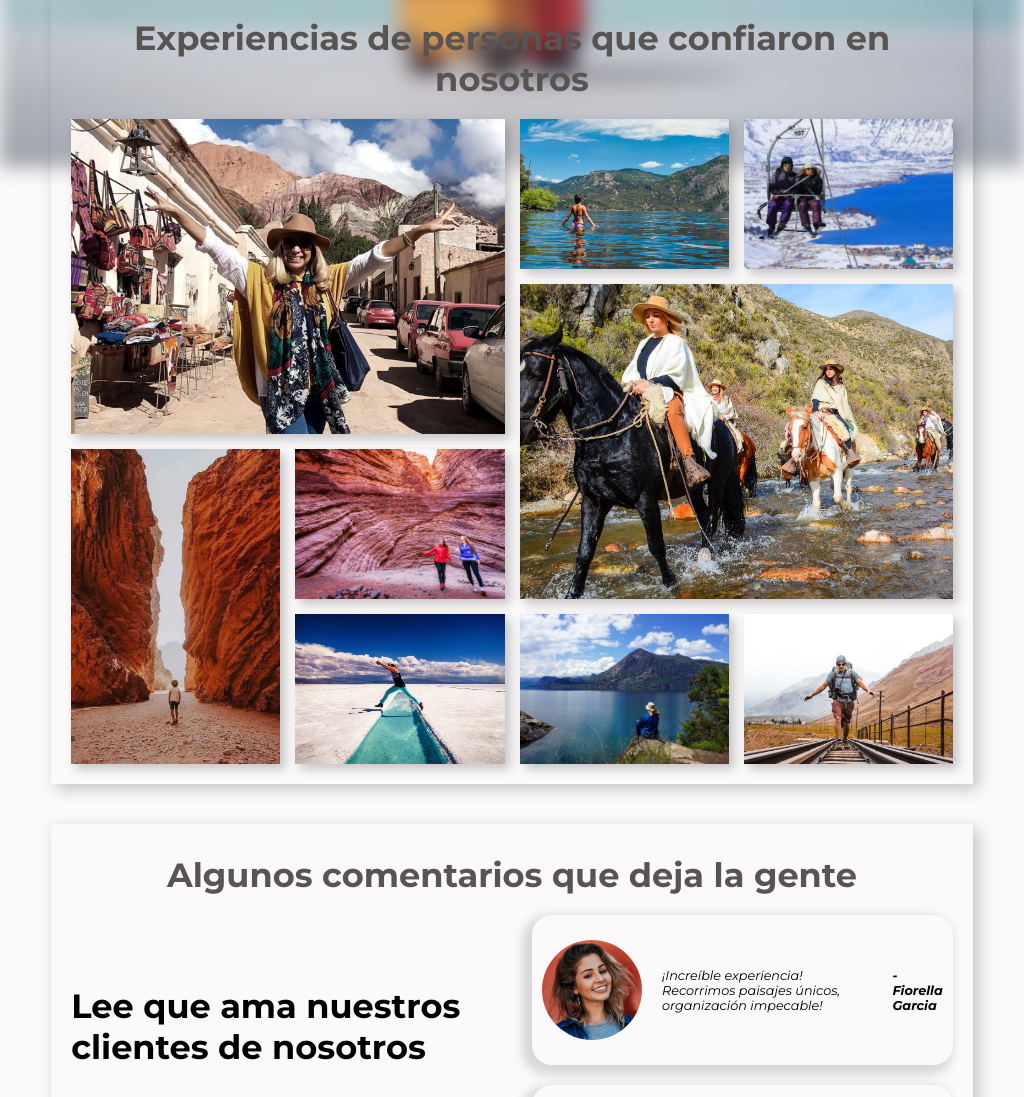
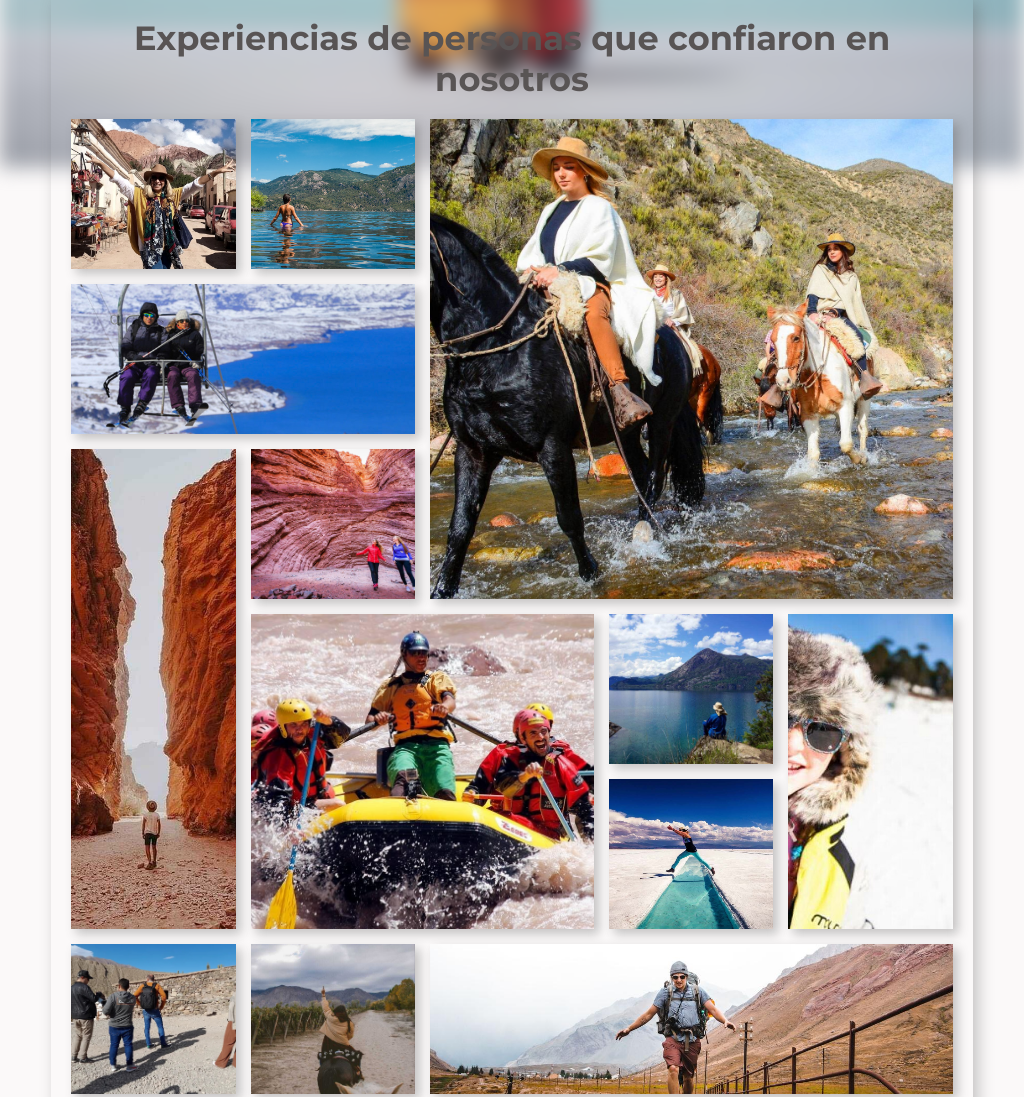
Before and after one commit to JoaquinRivas10/Proyecto-VIAJARG---Joaquin-Rivas, a plain HTML site: page index.html in a window 1024 px wide. Shown: the part 633-1730 px from the top of the page. Drawn offline with Linux system fonts and the light colour scheme; a web font is replaced by a local one.

Commit message:
PreEntrega2 Version2
Acomode la galeria de fotos del INDEX

```diff
--- a/css/style.css
+++ b/css/style.css
@@ -188,7 +188,7 @@ li:hover {
 
 .experienciasContenedor {
     display: grid;
-    grid-template-columns: repeat(5 , 1fr);
+    grid-template-columns: repeat(6 , 1fr);
     grid-auto-rows: 150px;
     gap: 15px;
 }
@@ -209,18 +209,23 @@ li:hover {
     grid-column: span 2;
 }
 
-.tarjetaExperiencias:nth-child(4) {
+.tarjetaExperiencias:nth-child(6) {
     grid-column: span 3;
     grid-row: span 3;
 }
 
-.tarjetaExperiencias:nth-child(5) {
+.tarjetaExperiencias:nth-child(7) {
     grid-row: span 3;
 }
 
 .tarjetaExperiencias:nth-child(9) {
+    grid-row: span 2;
+}
+
+.tarjetaExperiencias:nth-child(11) {
     grid-column: span 3;
 }
+
 
 /*Testimonios*/
 .testimonios {
@@ -662,30 +667,48 @@ footer img {
     }
 
     .experienciasContenedor {
-        grid-template-columns: repeat(4 , 1fr);
+        grid-template-columns: repeat(5 , 1fr);
         gap: 15px;
     }
 
     .tarjetaExperiencias:first-child {
-        grid-row: span 2;
-        grid-column: span 2;
+        grid-column: span 1;
+        grid-row: span 1;
     }
 
-    .tarjetaExperiencias:nth-child(3) {
-        grid-column: span 1;
+    .tarjetaExperiencias:nth-child(6) {
+        grid-column-start: 3;
+        grid-column-end: 6;
+        grid-row-start: 1;
+        grid-row-end: 4;
     }
 
-    .tarjetaExperiencias:nth-child(4) {
-        grid-column: span 2;
-        grid-row: span 2;
-    }
-
-    .tarjetaExperiencias:nth-child(5) {
-        grid-row: span 2;
+    .tarjetaExperiencias:nth-child(7) {
+        grid-column-start: 1;
+        grid-column-end: 2;
+        grid-row-start: 3;
+        grid-row-end: 6;
     }
 
     .tarjetaExperiencias:nth-child(9) {
-        grid-column: span 1;
+        grid-column-start: 2;
+        grid-column-end: 4;
+        grid-row-start: 4;
+        grid-row-end: 6;
+    }
+
+    .tarjetaExperiencias:nth-child(11) {
+        grid-column-start: 3;
+        grid-column-end: 6;
+        grid-row-start: 6;
+        grid-row-end: 7;
+    }
+
+    .tarjetaExperiencias:nth-child(12) {
+        grid-column-start: 5;
+        grid-column-end: 6;
+        grid-row-start: 4;
+        grid-row-end: 6;
     }
 
     /*Testimonios*/
@@ -1055,10 +1078,6 @@ footer img {
 
         .tarjetaExperiencias:first-child {
             grid-row: span 1;
-            grid-column: span 1;
-        }
-
-        .tarjetaExperiencias:nth-child(2) {
             grid-column: span 2;
         }
 
@@ -1066,25 +1085,25 @@ footer img {
             grid-column: span 1;
         }
 
-        .tarjetaExperiencias:nth-child(3) img {
-            object-position: left;
+        .tarjetaExperiencias:nth-child(4) {
+            grid-column: span 2;
         }
 
-        .tarjetaExperiencias:nth-child(4) {
+        .tarjetaExperiencias:nth-child(6) {
             grid-column: span 1;
             grid-row: span 1;
         }
 
-        .tarjetaExperiencias:nth-child(5) {
+        .tarjetaExperiencias:nth-child(7) {
             grid-row: span 2;
         }
 
-        .tarjetaExperiencias:nth-child(7) {
-            grid-column: span 2;
+        .tarjetaExperiencias:nth-child(9) {
+            grid-row: span 2;
         }
 
-        .tarjetaExperiencias:nth-child(9) {
-            grid-column: span 1;
+        .tarjetaExperiencias:nth-child(11) {
+            grid-column: span 2;
         }
 
         /*Testimonios*/
--- a/index.html
+++ b/index.html
@@ -68,22 +68,34 @@
                     <img src="img/experiencias/neuquen3.jpg" alt="Foto de Neuquen">
                 </div>
                 <div class="tarjetaExperiencias">
+                    <img src="img/experiencias/salta3.jpg" alt="Foto de Salta">
+                </div>
+                <div class="tarjetaExperiencias">
+                    <img src="img/experiencias/neuquen2.jpg" alt="Foto de Neuquen">
+                </div>
+                <div class="tarjetaExperiencias">
                     <img src="img/experiencias/mendoza2.jpg" alt="Foto de Mendoza">
                 </div>
                 <div class="tarjetaExperiencias">
                     <img src="img/experiencias/salta4.jpg" alt="Foto de Salta">
                 </div>
                 <div class="tarjetaExperiencias">
-                    <img src="img/experiencias/salta3.jpg" alt="Foto de Salta">
-                </div>
-                <div class="tarjetaExperiencias">
                     <img src="img/experiencias/jujuy1.jpg" alt="Foto de Jujuy">
                 </div>
                 <div class="tarjetaExperiencias">
-                    <img src="img/experiencias/neuquen2.jpg" alt="Foto de Neuquen">
+                    <img src="img/experiencias/mendoza3.jpg" alt="Foto de Mendoza">
+                </div>
+                <div class="tarjetaExperiencias">
+                    <img src="img/experiencias/jujuy2.jpg" alt="Foto de Jujuy">
                 </div>
                 <div class="tarjetaExperiencias">
                     <img src="img/experiencias/mendoza1.jpg" alt="Foto de Mendoza">
+                </div>
+                <div class="tarjetaExperiencias">
+                    <img src="img/experiencias/neuquen7.jpg" alt="Foto de Neuquen">
+                </div>
+                <div class="tarjetaExperiencias">
+                    <img src="img/experiencias/salta6.jpg" alt="Foto de Salta">
                 </div>
             </div>
         </section>
```
